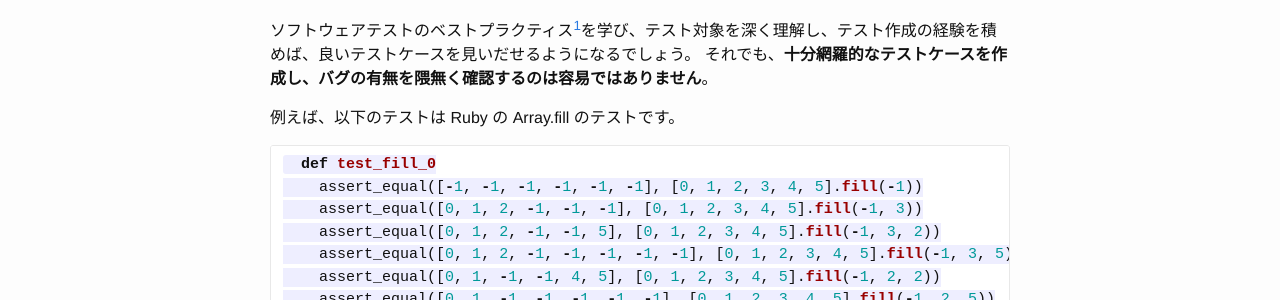
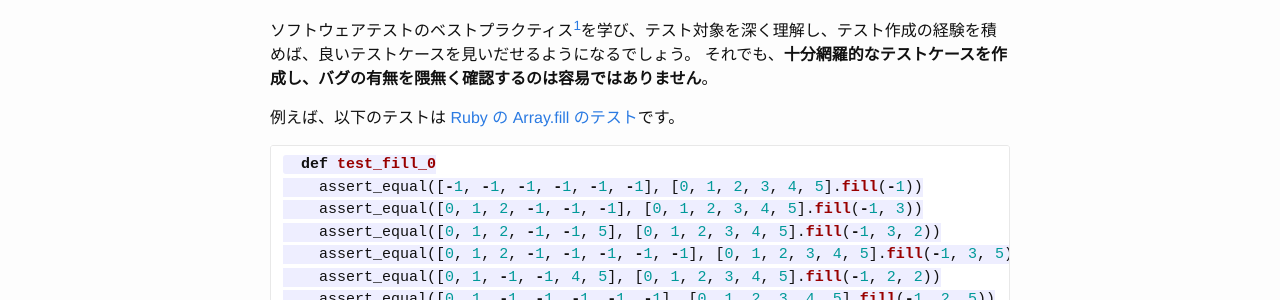
Before and after one commit to spinute/spinute.github.io, a Jekyll site: the page built from _posts/2018-12-02-PBT-day2.md, in a window 1280 px wide. Shown: the part 399-699 px from the top of the page. Built offline with Jekyll 4.4.1, drawn with Linux system fonts in a browser that asks for light colours; some of the changed lines change nothing that is shown.

Commit message:
smallfix

````diff
--- a/_posts/2018-12-02-PBT-day2.md
+++ b/_posts/2018-12-02-PBT-day2.md
@@ -18,7 +18,7 @@ EBT では具体例を連ねるのに対して、PBT ではもう少し抽象的
 ソフトウェアテストのベストプラクティス[^1]を学び、テスト対象を深く理解し、テスト作成の経験を積めば、良いテストケースを見いだせるようになるでしょう。
 それでも、**十分網羅的なテストケースを作成し、バグの有無を隈無く確認するのは容易ではありません**。
 
-例えば、以下のテストは Ruby の Array.fill のテストです。
+例えば、以下のテストは [Ruby の Array.fill のテスト](https://github.com/ruby/ruby/blob/trunk/test/ruby/test_array.rb#L182)です。
 
 ```ruby
   def test_fill_0
````
